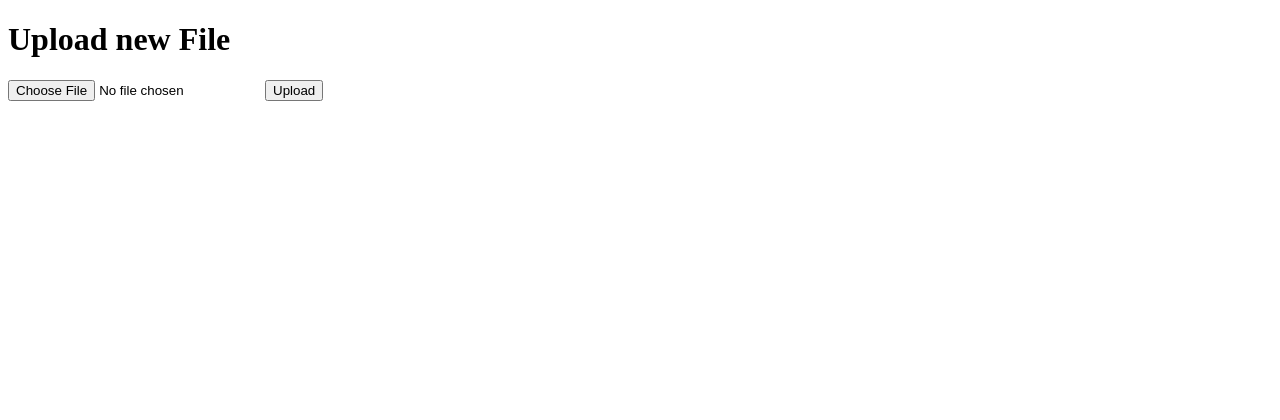
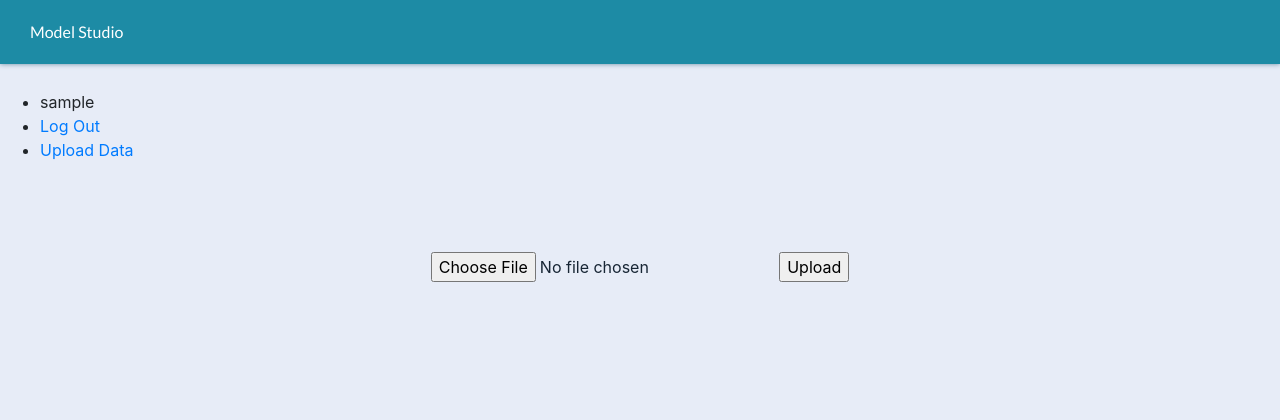
Before and after one commit to christopherpryer/model-studio, a Flask app: page /upload in a window 1280 px wide. Shown: the top 420 px of the page. Before the commit the page ends 101 px from the top, so only its background shows below. Run offline with Flask 3, Linux system fonts and the light colour scheme; the visitor is signed in with stand-in values (Sample User, id 1); tables that the repository leaves empty hold one stand-in row (values such as "Sample post"); some libraries are stand-ins or nearby versions.

Commit message:
refactor upload code

```diff
--- a/model_studio/main.py
+++ b/model_studio/main.py
@@ -44,12 +44,4 @@ def upload():
             df = pd.read_csv(file)
             df.to_sql('shipments', if_exists='replace', con=db.engine)
             return redirect('/geo')
-    return '''
-    <!doctype html>
-    <title>Upload new File</title>
-    <h1>Upload new File</h1>
-    <form method=post enctype=multipart/form-data>
-      <input type=file name=file>
-      <input type=submit value=Upload>
-    </form>
-    '''
+    return render_template('upload.html', template='upload-template')
--- a/model_studio/templates/upload.html
+++ b/model_studio/templates/upload.html
@@ -6,6 +6,7 @@
 
 {% block content %}
     <form method="post" enctype="multipart/form-data">
-        <input type="file" required>
+      <input type="file" name="file">
+      <input type="submit" value="Upload">
     </form>
 {% endblock %}
```
